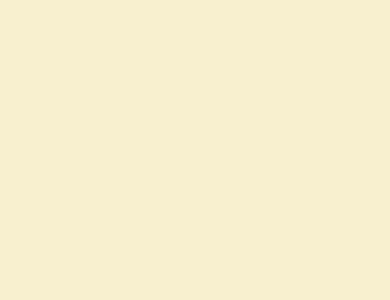
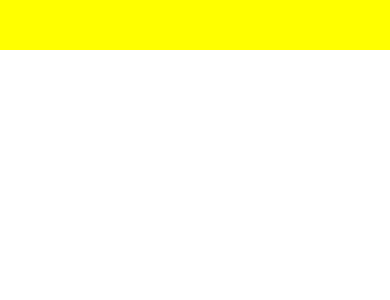
Before and after one commit to randhawa1727/dairyproducts, a React Native app: screen / in a window 390 px wide. Shown: the top 300 px of the page. Built offline with nearby package versions, Linux system fonts and the light colour scheme.

Commit message:
continue

```diff
--- a/App.tsx
+++ b/App.tsx
@@ -8,7 +8,7 @@ import Signup from './src/auth/Signup'
 import Setting from './src/screens/Setting'
 const App = () => {
   return (
-    <Homepage></Homepage>
+    <Homepage/>
     // <Profile></Profile>
     // <Loginpage></Loginpage>
     //  <Signup></Signup>
--- a/src/screens/Homepage.js
+++ b/src/screens/Homepage.js
@@ -1,10 +1,12 @@
-import { View, Text, FlatList,Image,TouchableOpacity,TextInput,StyleSheet} from 'react-native'
+import { View, Text,StyleSheet,TextInput,FlatList,Image } from 'react-native'
 import React from 'react'
 
 const Homepage = () => {
   return (
-    <View style={style.container}>
+    <View style={style.conatiner}>
+      <View style={style.title}>
 
+      </View>
     </View>
   )
 }
@@ -13,8 +15,15 @@ export default Homepage
 
 const style=StyleSheet.create({
 
-    container:{
-        flex:1,
-        backgroundColor:"#f8f0cf",
-    },
+conatiner:{
+    backgroundColor:"#f8f0cf",
+    width:"100%",
+    height:"auto",
+},
+
+title:{
+    backgroundColor:"yellow",
+    width:"100%",
+    height:50,
+}
 })
```
